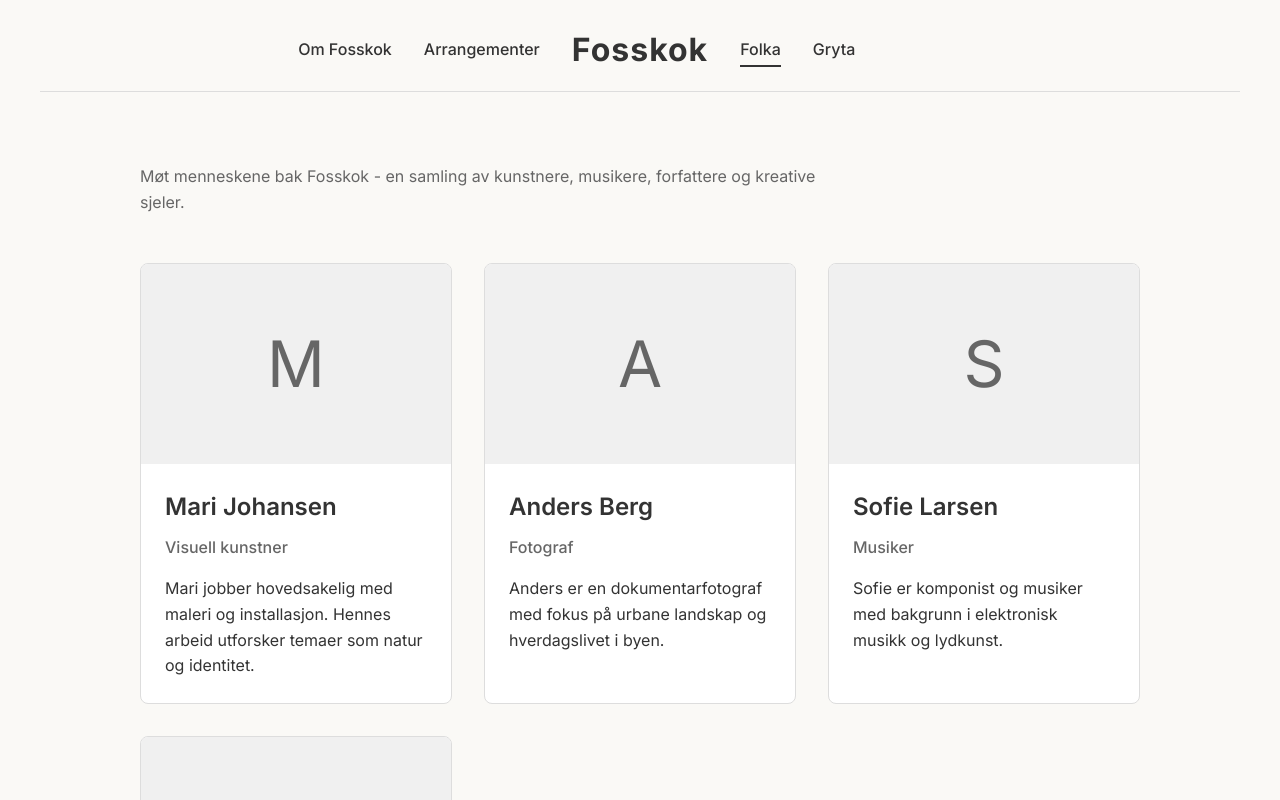
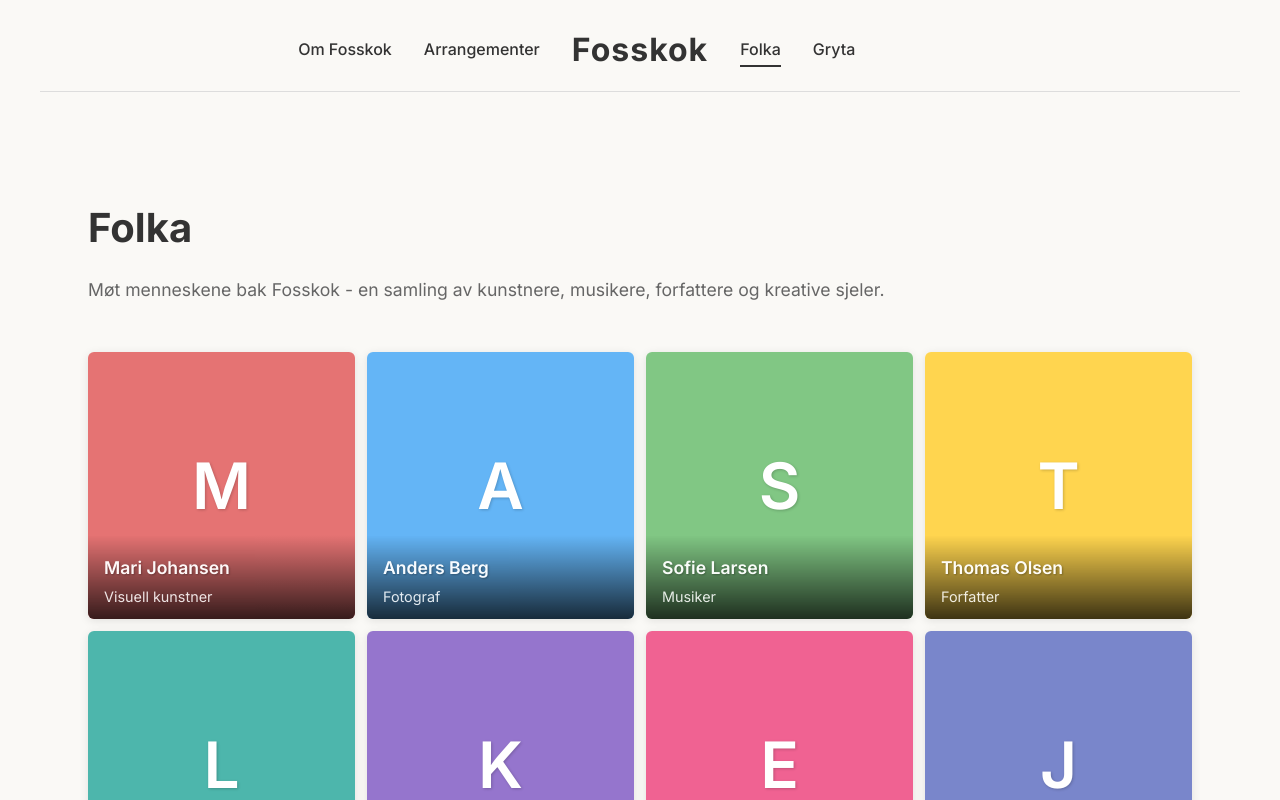
Before and after one commit to 0xJensMalm/fosskok, a Next.js app: page /folka in a window 1280 px wide. Built offline with nearby package versions, Linux system fonts and the light colour scheme.

Commit message:
folka grid

```diff
--- a/app/folka/page.module.css
+++ b/app/folka/page.module.css
@@ -1,8 +1,9 @@
 .container {
   display: flex;
   flex-direction: column;
-  max-width: 1000px;
+  max-width: 1200px;
   margin: 0 auto;
+  padding: 2rem 1rem;
 }
 
 .title {
@@ -13,71 +14,119 @@
 }
 
 .intro {
-  font-size: 1.0rem;
+  font-size: 1.1rem;
   line-height: 1.6;
   margin-bottom: 3rem;
   color: var(--accent);
-  max-width: 700px;
+  max-width: 800px;
 }
 
 .membersGrid {
   display: grid;
-  grid-template-columns: repeat(auto-fill, minmax(300px, 1fr));
-  gap: 2rem;
+  grid-template-columns: repeat(4, 1fr);
+  gap: 0.75rem;
+  width: 100%;
 }
 
 .memberCard {
-  display: flex;
-  flex-direction: column;
-  background-color: #fff;
-  border: 1px solid var(--divider);
-  border-radius: 8px;
+  position: relative;
+  aspect-ratio: 1/1;
   overflow: hidden;
-  transition: transform 0.2s ease, box-shadow 0.2s ease;
+  border-radius: 6px;
+  transition: transform 0.3s ease, box-shadow 0.3s ease;
+  box-shadow: 0 2px 10px rgba(0, 0, 0, 0.1);
 }
 
 .memberCard:hover {
-  transform: translateY(-5px);
-  box-shadow: 0 10px 20px rgba(0, 0, 0, 0.05);
+  transform: scale(1.03);
+  box-shadow: 0 5px 15px rgba(0, 0, 0, 0.15);
+  z-index: 1;
+}
+
+.memberCard:hover .memberOverlay {
+  opacity: 1;
+  transform: translateY(0);
+}
+
+.memberImageContainer {
+  position: relative;
+  width: 100%;
+  height: 100%;
+  overflow: hidden;
 }
 
 .memberImagePlaceholder {
-  height: 200px;
+  width: 100%;
+  height: 100%;
   background-color: #f0f0f0;
   display: flex;
   align-items: center;
   justify-content: center;
   font-size: 4rem;
-  color: var(--accent);
-  font-weight: 300;
+  color: white;
+  font-weight: 600;
+  text-shadow: 1px 1px 3px rgba(0, 0, 0, 0.2);
 }
 
-.memberInfo {
-  padding: 1.5rem;
+.memberImage {
+  object-fit: cover;
+}
+
+.memberOverlay {
+  position: absolute;
+  bottom: 0;
+  left: 0;
+  right: 0;
+  background: linear-gradient(to top, rgba(0, 0, 0, 0.85), rgba(0, 0, 0, 0));
+  padding: 1.2rem 1rem 1rem;
+  color: white;
+  transition: all 0.3s ease;
+  opacity: 0.95;
+  transform: translateY(5px);
 }
 
 .memberName {
-  font-size: 1.5rem;
+  font-size: 1.1rem;
   font-weight: 600;
-  margin-bottom: 0.5rem;
-  color: var(--foreground);
+  margin: 0 0 0.2rem 0;
+  color: white;
+  text-shadow: 1px 1px 2px rgba(0, 0, 0, 0.3);
 }
 
 .memberRole {
-  font-size: 1rem;
-  color: var(--accent);
-  margin-bottom: 1rem;
-  font-weight: 500;
+  font-size: 0.9rem;
+  margin: 0;
+  color: rgba(255, 255, 255, 0.9);
 }
 
-.memberBio {
-  font-size: 1rem;
-  line-height: 1.6;
-  color: var(--foreground);
+@media (max-width: 1024px) {
+  .membersGrid {
+    grid-template-columns: repeat(3, 1fr);
+    gap: 0.75rem;
+  }
 }
 
 @media (max-width: 768px) {
   .membersGrid {
-    grid-template-columns: 1fr;
+    grid-template-columns: repeat(2, 1fr);
+    gap: 0.75rem;
+  }
+
+  .title {
+    text-align: center;
+  }
+
+  .intro {
+    text-align: center;
+    margin-left: auto;
+    margin-right: auto;
   }
 }
+
+@media (max-width: 480px) {
+  .membersGrid {
+    grid-template-columns: repeat(1, 1fr);
+    max-width: 300px;
+    margin: 0 auto;
+  }
+}
--- a/app/folka/page.tsx
+++ b/app/folka/page.tsx
@@ -1,6 +1,7 @@
 import React from "react";
 import ContentContainer from "../../src/components/ContentContainer";
 import styles from "./page.module.css";
+import Image from "next/image";
 
 // Example members data - in a real application, this would come from a database or API
 const members = [
@@ -8,29 +9,176 @@ const members = [
     id: 1,
     name: "Mari Johansen",
     role: "Visuell kunstner",
-    bio: "Mari jobber hovedsakelig med maleri og installasjon. Hennes arbeid utforsker temaer som natur og identitet.",
-    imageUrl: "/placeholder-person.jpg" // Placeholder image - would be replaced with actual images
+    imageUrl: "/placeholder-person.jpg",
+    color: "#E57373" // Light Red
   },
   {
     id: 2,
     name: "Anders Berg",
     role: "Fotograf",
-    bio: "Anders er en dokumentarfotograf med fokus på urbane landskap og hverdagslivet i byen.",
-    imageUrl: "/placeholder-person.jpg"
+    imageUrl: "/placeholder-person.jpg",
+    color: "#64B5F6" // Light Blue
   },
   {
     id: 3,
     name: "Sofie Larsen",
     role: "Musiker",
-    bio: "Sofie er komponist og musiker med bakgrunn i elektronisk musikk og lydkunst.",
-    imageUrl: "/placeholder-person.jpg"
+    imageUrl: "/placeholder-person.jpg",
+    color: "#81C784" // Light Green
   },
   {
     id: 4,
     name: "Thomas Olsen",
     role: "Forfatter",
-    bio: "Thomas skriver poesi og kortprosa, og har utgitt flere diktsamlinger.",
-    imageUrl: "/placeholder-person.jpg"
+    imageUrl: "/placeholder-person.jpg",
+    color: "#FFD54F" // Light Amber
+  },
+  {
+    id: 5,
+    name: "Lise Pedersen",
+    role: "Keramiker",
+    imageUrl: "/placeholder-person.jpg",
+    color: "#4DB6AC" // Light Teal
+  },
+  {
+    id: 6,
+    name: "Kristian Hansen",
+    role: "Danser",
+    imageUrl: "/placeholder-person.jpg",
+    color: "#9575CD" // Light Deep Purple
+  },
+  {
+    id: 7,
+    name: "Emma Nilsen",
+    role: "Tekstilkunstner",
+    imageUrl: "/placeholder-person.jpg",
+    color: "#F06292" // Light Pink
+  },
+  {
+    id: 8,
+    name: "Jonas Bakken",
+    role: "Grafisk designer",
+    imageUrl: "/placeholder-person.jpg",
+    color: "#7986CB" // Light Indigo
+  },
+  {
+    id: 9,
+    name: "Ida Solheim",
+    role: "Skuespiller",
+    imageUrl: "/placeholder-person.jpg",
+    color: "#4FC3F7" // Light Light Blue
+  },
+  {
+    id: 10,
+    name: "Markus Lie",
+    role: "Billedhogger",
+    imageUrl: "/placeholder-person.jpg",
+    color: "#AED581" // Light Light Green
+  },
+  {
+    id: 11,
+    name: "Hanna Moen",
+    role: "Illustratør",
+    imageUrl: "/placeholder-person.jpg",
+    color: "#FFB74D" // Light Orange
+  },
+  {
+    id: 12,
+    name: "Erik Dahl",
+    role: "Filmskaper",
+    imageUrl: "/placeholder-person.jpg",
+    color: "#4DD0E1" // Light Cyan
+  },
+  {
+    id: 13,
+    name: "Nora Strand",
+    role: "Kurator",
+    imageUrl: "/placeholder-person.jpg",
+    color: "#BA68C8" // Light Purple
+  },
+  {
+    id: 14,
+    name: "Petter Holm",
+    role: "Arkitekt",
+    imageUrl: "/placeholder-person.jpg",
+    color: "#A1887F" // Light Brown
+  },
+  {
+    id: 15,
+    name: "Silje Vang",
+    role: "Komponist",
+    imageUrl: "/placeholder-person.jpg",
+    color: "#90A4AE" // Light Blue Grey
+  },
+  {
+    id: 16,
+    name: "Morten Svendsen",
+    role: "Poet",
+    imageUrl: "/placeholder-person.jpg",
+    color: "#E57373" // Light Red
+  },
+  {
+    id: 17,
+    name: "Kari Lund",
+    role: "Glasskunstner",
+    imageUrl: "/placeholder-person.jpg",
+    color: "#64B5F6" // Light Blue
+  },
+  {
+    id: 18,
+    name: "Trond Jakobsen",
+    role: "Treskjærer",
+    imageUrl: "/placeholder-person.jpg",
+    color: "#81C784" // Light Green
+  },
+  {
+    id: 19,
+    name: "Astrid Brekke",
+    role: "Performancekunstner",
+    imageUrl: "/placeholder-person.jpg",
+    color: "#FFD54F" // Light Amber
+  },
+  {
+    id: 20,
+    name: "Lars Haugen",
+    role: "Lydkunstner",
+    imageUrl: "/placeholder-person.jpg",
+    color: "#4DB6AC" // Light Teal
+  },
+  {
+    id: 21,
+    name: "Ingrid Tangen",
+    role: "Smykkedesigner",
+    imageUrl: "/placeholder-person.jpg",
+    color: "#9575CD" // Light Deep Purple
+  },
+  {
+    id: 22,
+    name: "Ole Kristiansen",
+    role: "Maler",
+    imageUrl: "/placeholder-person.jpg",
+    color: "#F06292" // Light Pink
+  },
+  {
+    id: 23,
+    name: "Camilla Berge",
+    role: "Videokunstnert",
+    imageUrl: "/placeholder-person.jpg",
+    color: "#7986CB" // Light Indigo
+  },
+  {
+    id: 24,
+    name: "Stian Rønning",
+    role: "Møbelsnekker",
+    imageUrl: "/placeholder-person.jpg",
+    color: "#4FC3F7" // Light Light Blue
+  },
+  {
+    id: 25,
+    name: "Marit Hagen",
+    role: "Kunsthistoriker",
+    imageUrl: "/placeholder-person.jpg",
+    color: "#AED581" // Light Light Green
   }
 ];
 
@@ -38,6 +186,7 @@ export default function Folka() {
   return (
     <ContentContainer>
       <div className={styles.container}>
+        <h1 className={styles.title}>Folka</h1>
         <p className={styles.intro}>
           Møt menneskene bak Fosskok - en samling av kunstnere, musikere, forfattere og kreative sjeler.
         </p>
@@ -45,14 +194,26 @@ export default function Folka() {
         <div className={styles.membersGrid}>
           {members.map((member) => (
             <div key={member.id} className={styles.memberCard}>
-              <div className={styles.memberImagePlaceholder}>
-                {/* In a real app, this would be an actual image */}
-                {member.name.charAt(0)}
-              </div>
-              <div className={styles.memberInfo}>
-                <h2 className={styles.memberName}>{member.name}</h2>
-                <p className={styles.memberRole}>{member.role}</p>
-                <p className={styles.memberBio}>{member.bio}</p>
+              <div className={styles.memberImageContainer}>
+                <div
+                  className={styles.memberImagePlaceholder}
+                  style={{ backgroundColor: member.color }}
+                >
+                  {member.name.charAt(0)}
+                </div>
+                {/* When you have actual images, use this instead:
+                <Image
+                  src={member.imageUrl}
+                  alt={member.name}
+                  fill
+                  sizes="(max-width: 768px) 100vw, 25vw"
+                  className={styles.memberImage}
+                />
+                */}
+                <div className={styles.memberOverlay}>
+                  <h3 className={styles.memberName}>{member.name}</h3>
+                  <p className={styles.memberRole}>{member.role}</p>
+                </div>
               </div>
             </div>
           ))}
```
